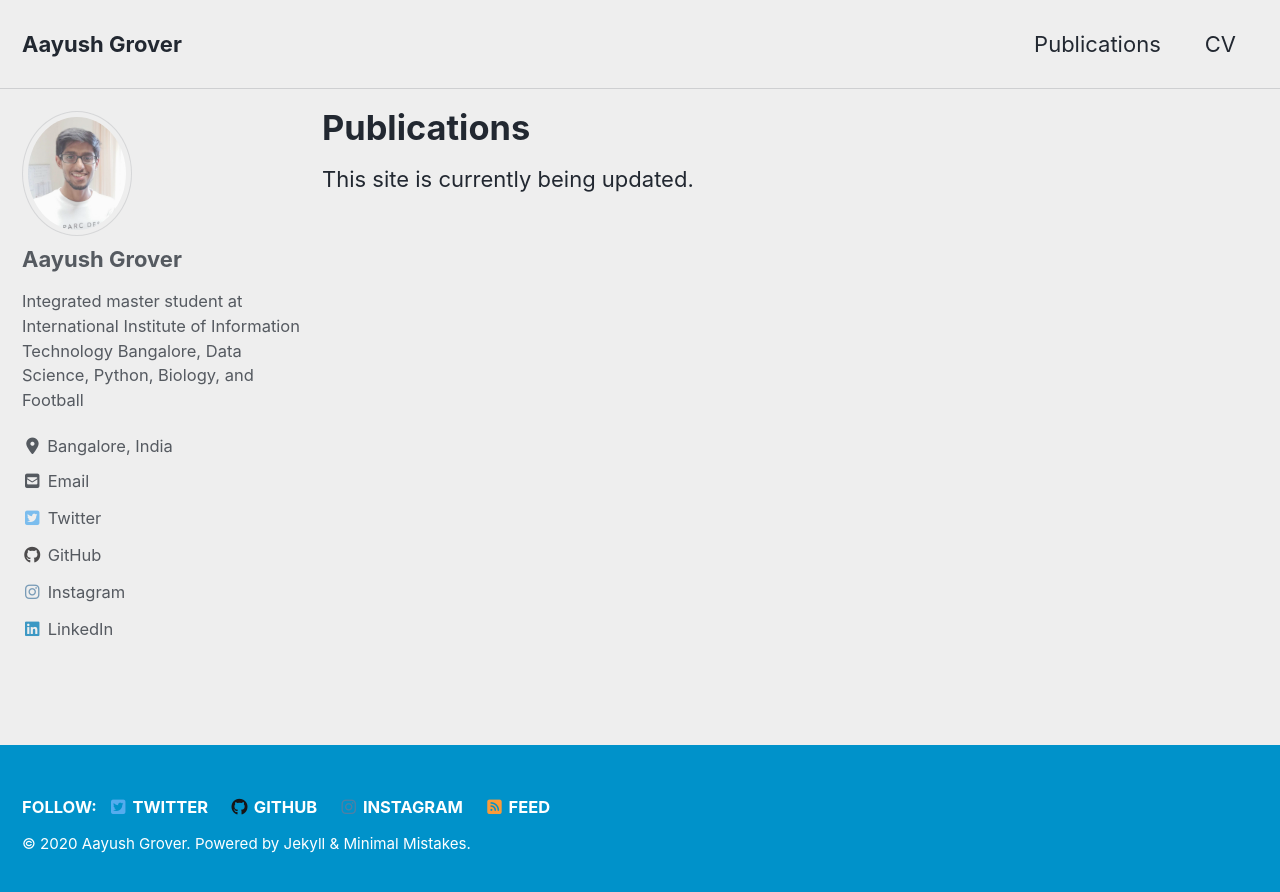
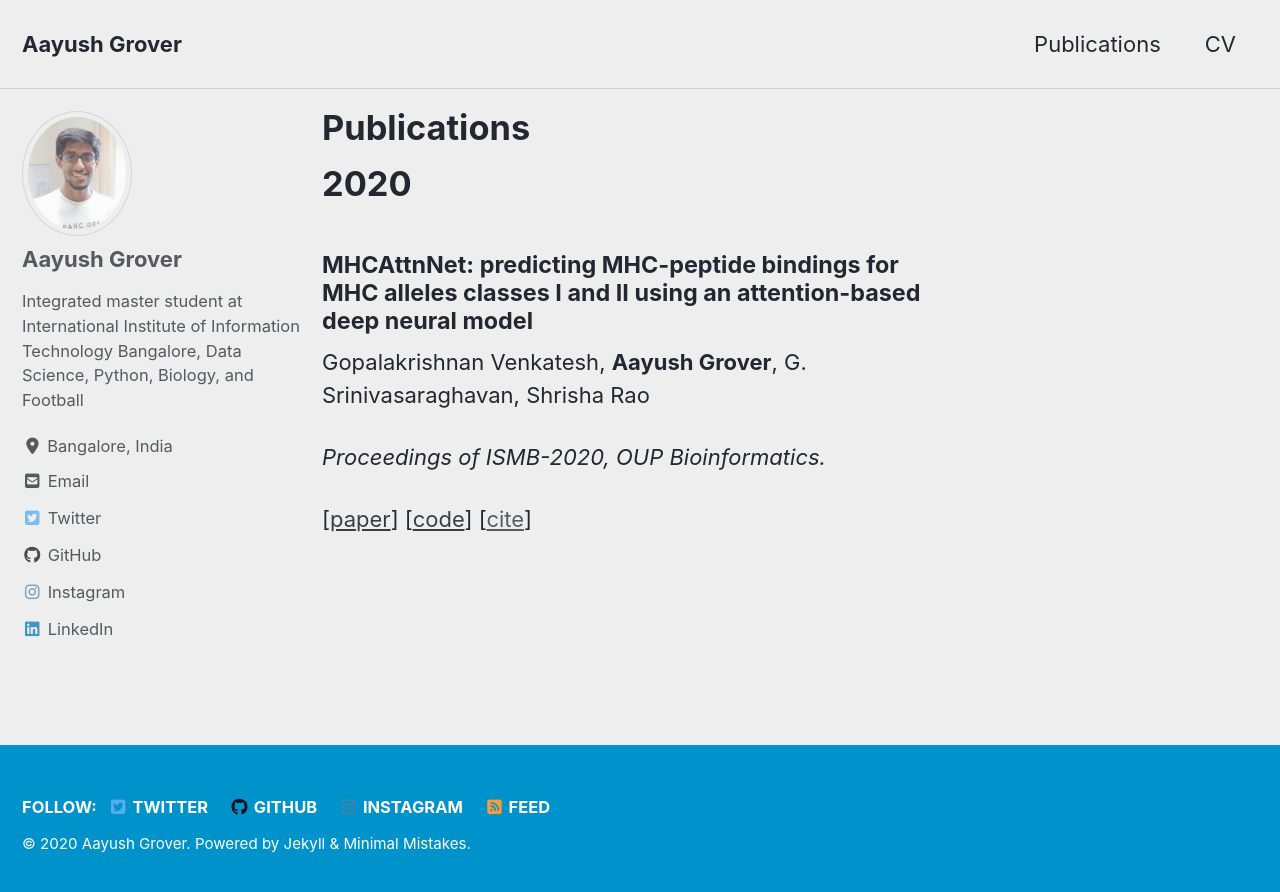
Before and after one commit to AayushGrover/AayushGrover.github.io, a Jekyll site: the page built from _pages/publications.md, in a window 1280 px wide. Shown: the top 892 px of the page. Built offline with Jekyll 4.4.1, drawn with Linux system fonts in a browser that asks for light colours; cached includes are drawn as plain includes; nearby versions of some CDN libraries.

Commit message:
Update publications.md

```diff
--- a/_pages/publications.md
+++ b/_pages/publications.md
@@ -4,4 +4,12 @@ title: "Publications"
 
 ---
 
-This site is currently being updated.
+# 2020
+
+#### MHCAttnNet: predicting MHC-peptide bindings for MHC alleles classes I and II using an attention-based deep neural model
+
+Gopalakrishnan Venkatesh, **Aayush Grover**, G. Srinivasaraghavan, Shrisha Rao
+
+*Proceedings of ISMB-2020, OUP Bioinformatics.*
+
+[[paper](https://doi.org/10.1093/bioinformatics/btaa479)] [[code](https://github.com/gopuvenkat/MHCAttnNet)] [[cite]()]
```
